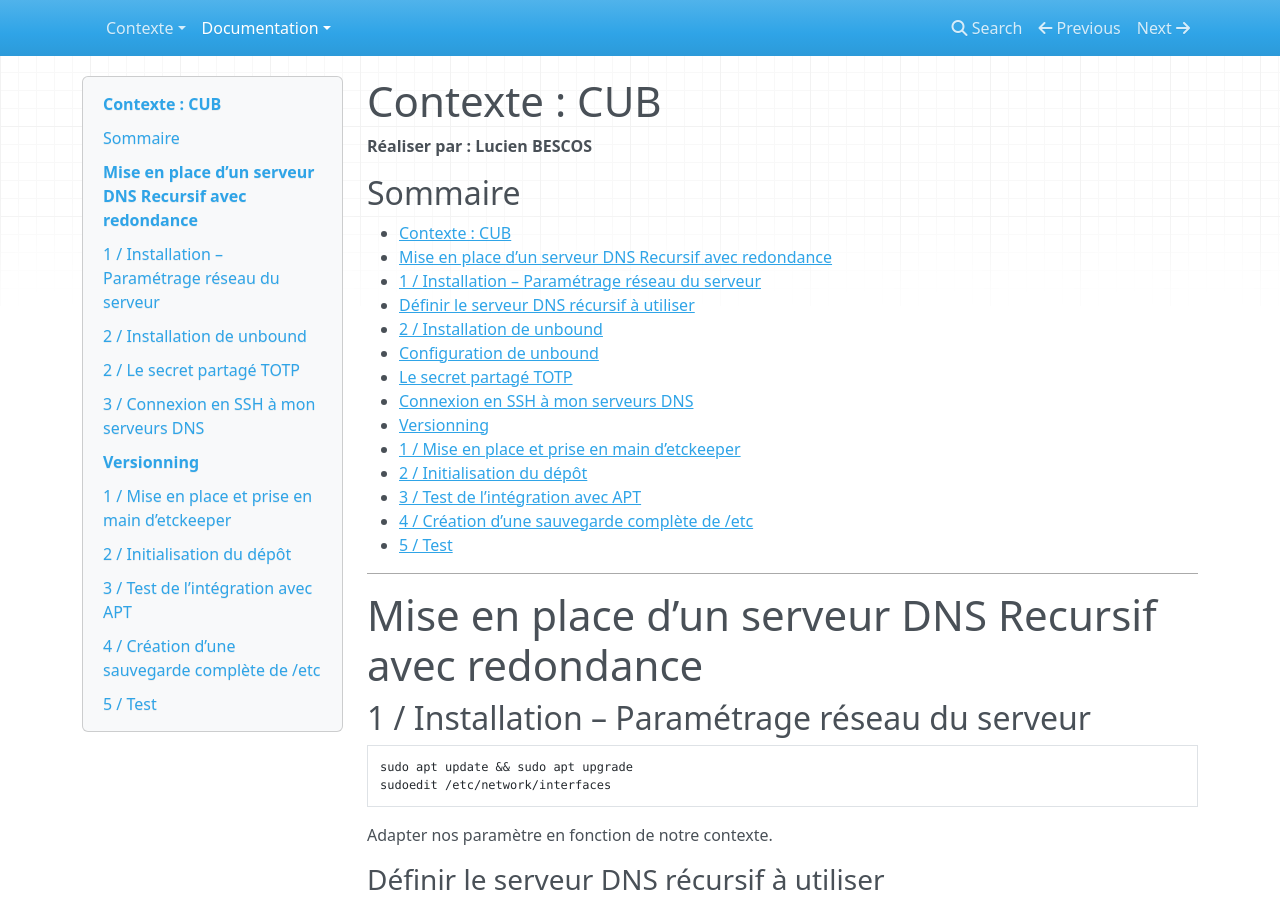
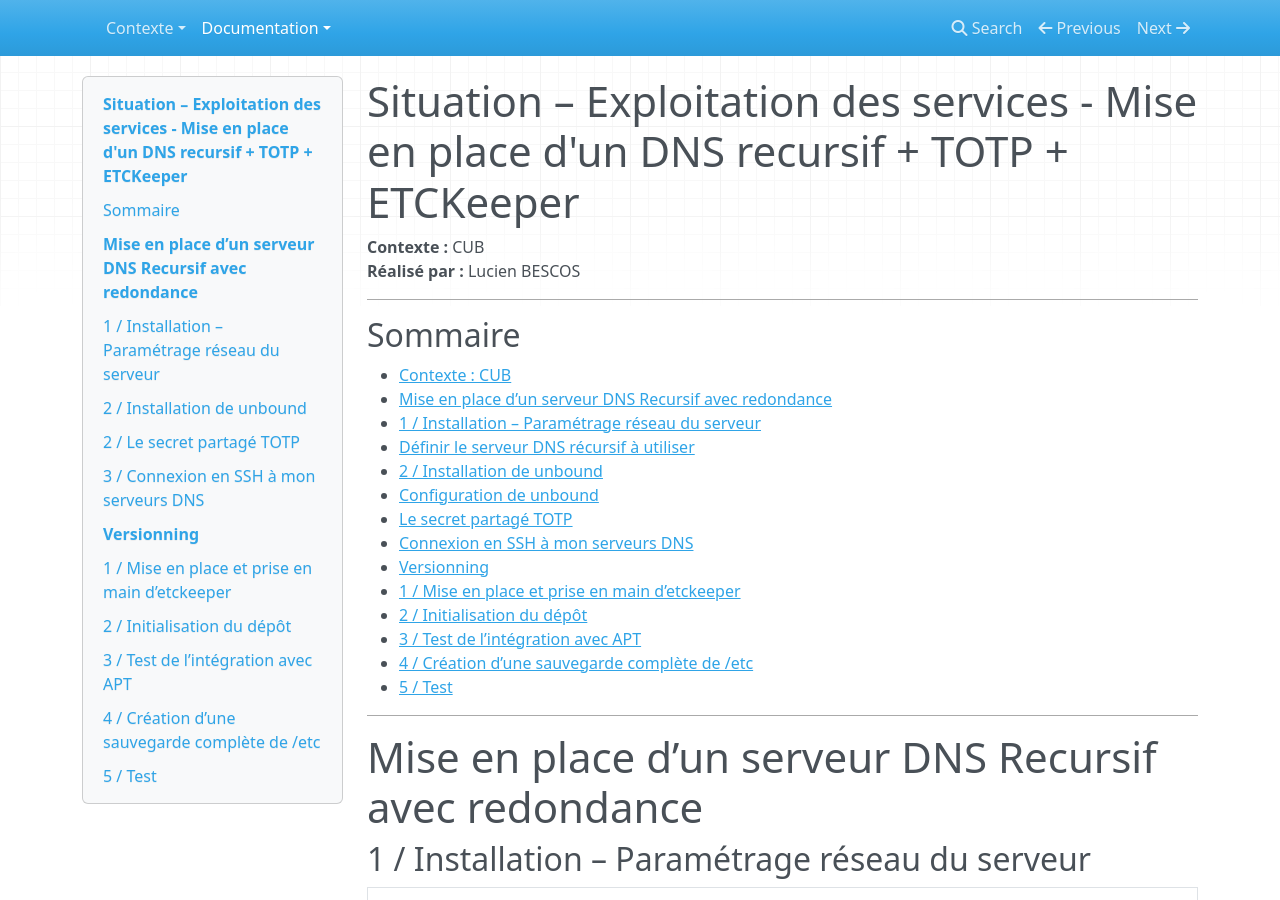
Before and after one commit to hugog36/CUBDOCUMENTATIONDORTMUND, an MkDocs documentation site: the page built from docs/documentation/DNS/LucienBescos - Exploitation des services - Mise en place d'un DNS recursif.md, in a window 1280 px wide and 900 px high. Built offline with MkDocs 1.6.1, drawn with Linux system fonts in a browser that asks for light colours; nearby versions of some CDN libraries.

Commit message:
Update LucienBescos - Exploitation des services - Mise en place d'un DNS recursif.md

```diff
--- a/docs/documentation/DNS/LucienBescos - Exploitation des services - Mise en place d'un DNS recursif.md
+++ b/docs/documentation/DNS/LucienBescos - Exploitation des services - Mise en place d'un DNS recursif.md
@@ -1,7 +1,9 @@
-# Contexte : CUB
-**Réaliser par : Lucien BESCOS**
+# Situation – Exploitation des services - Mise en place d'un DNS recursif + TOTP + ETCKeeper
 
+**Contexte :** CUB
+**Réalisé par :** Lucien BESCOS
 
+---
 
 
 ## Sommaire
```
